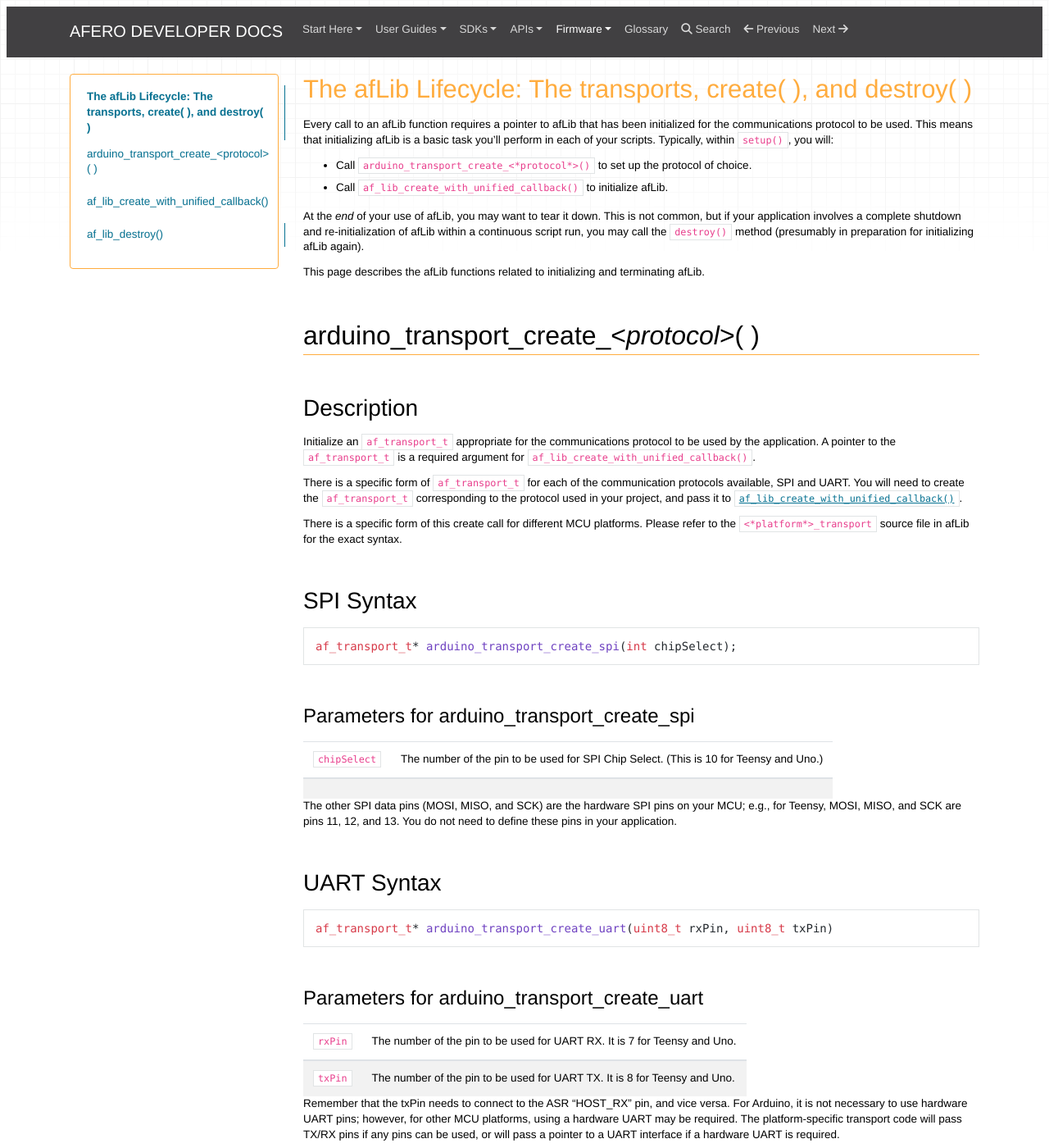
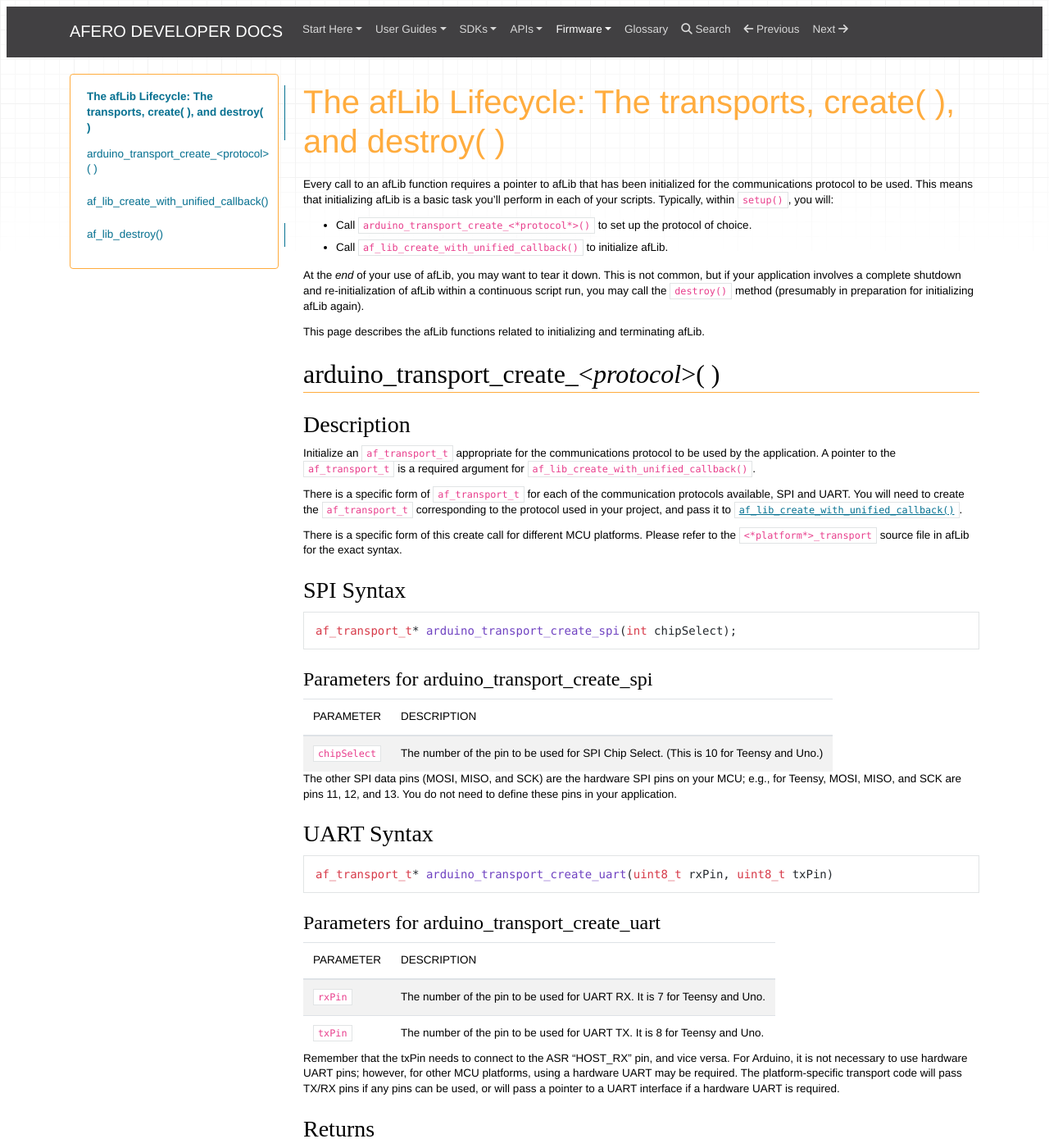
Before and after one commit to aferodeveloper/afero-devdocs, an MkDocs documentation site: the page built from docs/afLibLifecycle.md, in a window 1280 px wide and 1400 px high. Shown: the whole window at 82% size. Built offline with MkDocs 1.6.1, drawn with Linux system fonts in a browser that asks for light colours; nearby versions of some CDN libraries; some of the changed text lies outside the part shown.

Commit message:
heading adjustments

```diff
--- a/docs/afLibLifecycle.md
+++ b/docs/afLibLifecycle.md
@@ -28,13 +28,11 @@
 
 #### Parameters for arduino_transport_create_spi
 
-| `chipSelect` | The number of the pin to be used for SPI Chip Select. (This is 10 for Teensy and Uno.) |
+| PARAMETER | DESCRIPTION |
 | ------------ | ------------------------------------------------------------ |
-|              |                                                              |
+|  `chipSelect`  | The number of the pin to be used for SPI Chip Select. (This is 10 for Teensy and Uno.)                                                              |
 
 The other SPI data pins (MOSI, MISO, and SCK) are the hardware SPI pins on your MCU; e.g., for Teensy, MOSI, MISO, and SCK are pins 11, 12, and 13. You do **not** need to define these pins in your application.
-
-
 
 ### UART Syntax
 
@@ -44,8 +42,9 @@
 
 #### Parameters for arduino_transport_create_uart
 
+| PARAMETER | DESCRIPTION |
+| ------- | ------------------------------------------------------------ |
 | `rxPin` | The number of the pin to be used for UART RX. It is 7 for Teensy and Uno. |
-| ------- | ------------------------------------------------------------ |
 | `txPin` | The number of the pin to be used for UART TX. It is 8 for Teensy and Uno. |
 
 Remember that the txPin needs to connect to the ASR “HOST_RX” pin, and vice versa. For Arduino, it is not necessary to use hardware UART pins; however, for other MCU platforms, using a hardware UART may be required. The platform-specific transport code will pass TX/RX pins if any pins can be used, or will pass a pointer to a UART interface if a hardware UART is required.
@@ -70,8 +69,9 @@
 
 ### Parameters
 
+| PARAMETER | DESCRIPTION |
+| ------- | ------------------------------------------------------------ |
 | `event_cb`  | The callback (`attrEventCallback()`) to let your MCU code know that one of the ASR attributes has changed. |
-| ----------- | ------------------------------------------------------------ |
 | `transport` | Pointer to an `af_transport_t` to handle communications.     |
 
 ### Returns
@@ -178,8 +178,11 @@
 
 ### Parameters
 
+| PARAMETER | DESCRIPTION |
+| -------- | --------------------------------------------- |
 | `af_lib` | Pointer to an af_transport_t to be destroyed. |
-| -------- | --------------------------------------------- |
+
+
 
 ### Returns
 
--- a/docs/css/extra.css
+++ b/docs/css/extra.css
@@ -50,6 +50,7 @@
 
 h1 {
     color: #ffac3e;
+		margin-top: 10px;
 		margin-bottom: 20px;
 		font-family: 'Roboto-Condensed';
 		font-size: 31px;
@@ -57,7 +58,7 @@
 }
 
 h2 {
-	margin-top: 22px;
+	margin-top: 20px;
 	margin-bottom: 10px;
 	font-family: 'Roboto-Condensed';
 	font-weight: 500;
@@ -69,7 +70,7 @@
 	}
 
 h3 {
-	margin-top: 22px;
+	margin-top: 18px;
 	margin-bottom: 8px;
 	color: #414042;
 	font-family: 'Roboto-Condensed';
@@ -99,7 +100,7 @@
 thead, td{
 	font-family: 'Helvetica';
 	font-weight: 500;
-	font-size: 13.5px;
+	font-size: 13px;
 	line-height: 1.4;
 	margin-bottom: 8px;
 }
@@ -123,7 +124,7 @@
 
 strong {
 	font-family: 'Helvetica';
-	font-weight: 525;
+	font-weight: 500;
 	font-size: 13.5px;
 }
 
@@ -134,7 +135,7 @@
 .UIText {
 	color: #077292;
 	font-family: 'Helvetica';
-	font-weight: 500;
+	font-weight: 425;
 	font-size: 13.5px;
 	text-transform: uppercase;
 }
--- a/mkdocs.yml
+++ b/mkdocs.yml
@@ -1,4 +1,6 @@
 site_name: AFERO DEVELOPER DOCS
+site_url: https://afero-inc-aferodeveloper.readthedocs-hosted.com/
+use_directory_urls: true
 markdown_extensions:
     - toc:
         permalink: "#"
```
Also changed, not shown: docs/css/bootstrap.min.css.
